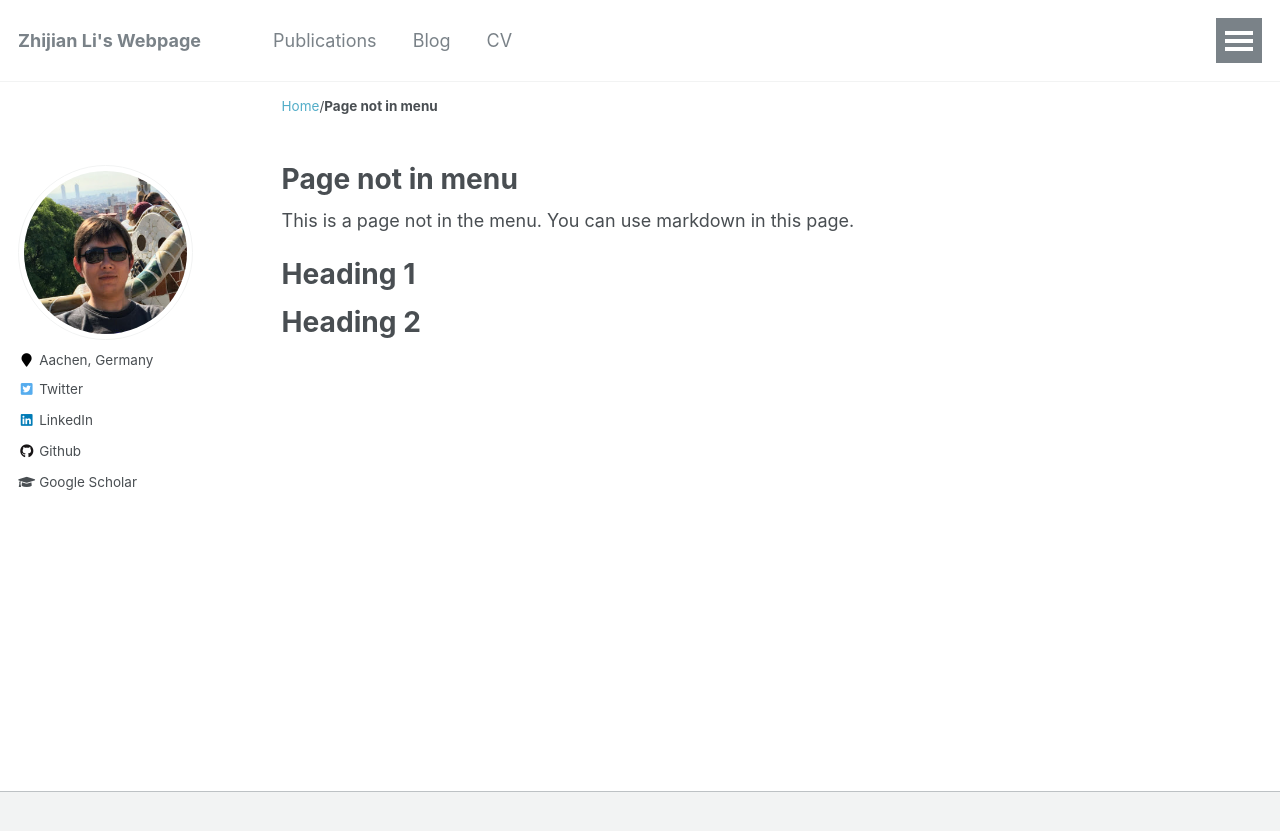
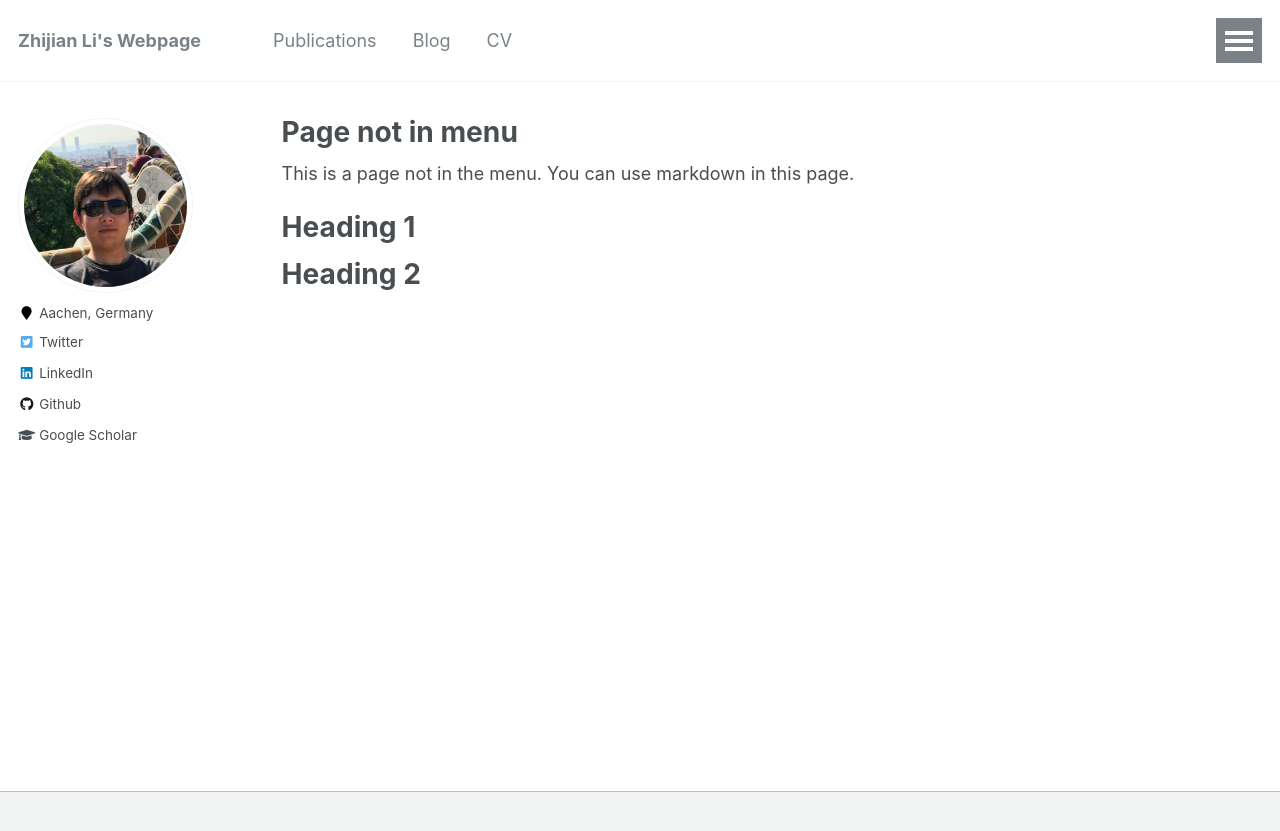
Before and after one commit to lzj1769/lzj1769.github.io, a Jekyll site: the page built from _pages/non-menu-page.md, in a window 1280 px wide. Shown: the top 831 px of the page. Built offline with Jekyll 4.4.1, drawn with Linux system fonts in a browser that asks for light colours; part of the change alters nothing that is shown.

Commit message:
update config

```diff
--- a/_config.yml
+++ b/_config.yml
@@ -7,10 +7,20 @@ url                      : 'https://lzj1769.github.io'
 baseurl                  : "" # the subpath of your site, e.g. "/blog"
 repository               : "lzj1769/lzj1769.github.io"
 twitter_username         : "ZhijianLi3"
-breadcrumbs              : true # true, false (default)
+breadcrumbs              : false # true, false (default)
 words_per_minute         : 160
 read_more                : "disabled" # if enabled, adds "Read more" links to excerpts
 talkmap_link             : false #change to true to add link to talkmap on talks page
+comments:
+  provider               : # false (default), "disqus", "discourse", "facebook", "google-plus", "staticman", "custom"
+  disqus:
+    shortname            :
+  discourse:
+    server               : # https://meta.discourse.org/t/embedding-discourse-comments-via-javascript/31963 , e.g.: meta.discourse.org
+  facebook:
+    appid                :
+    num_posts            : # 5 (default)
+    colorscheme          : # "light" (default), "dark"
 staticman:
   allowedFields          : ['name', 'email', 'url', 'message']
   branch                 : "gh-pages" # "master", "gh-pages"
@@ -134,7 +144,6 @@ defaults:
       comments: true
       share: true
       related: true
-      show_data: true
   # _pages
   - scope:
       path: ""
```
